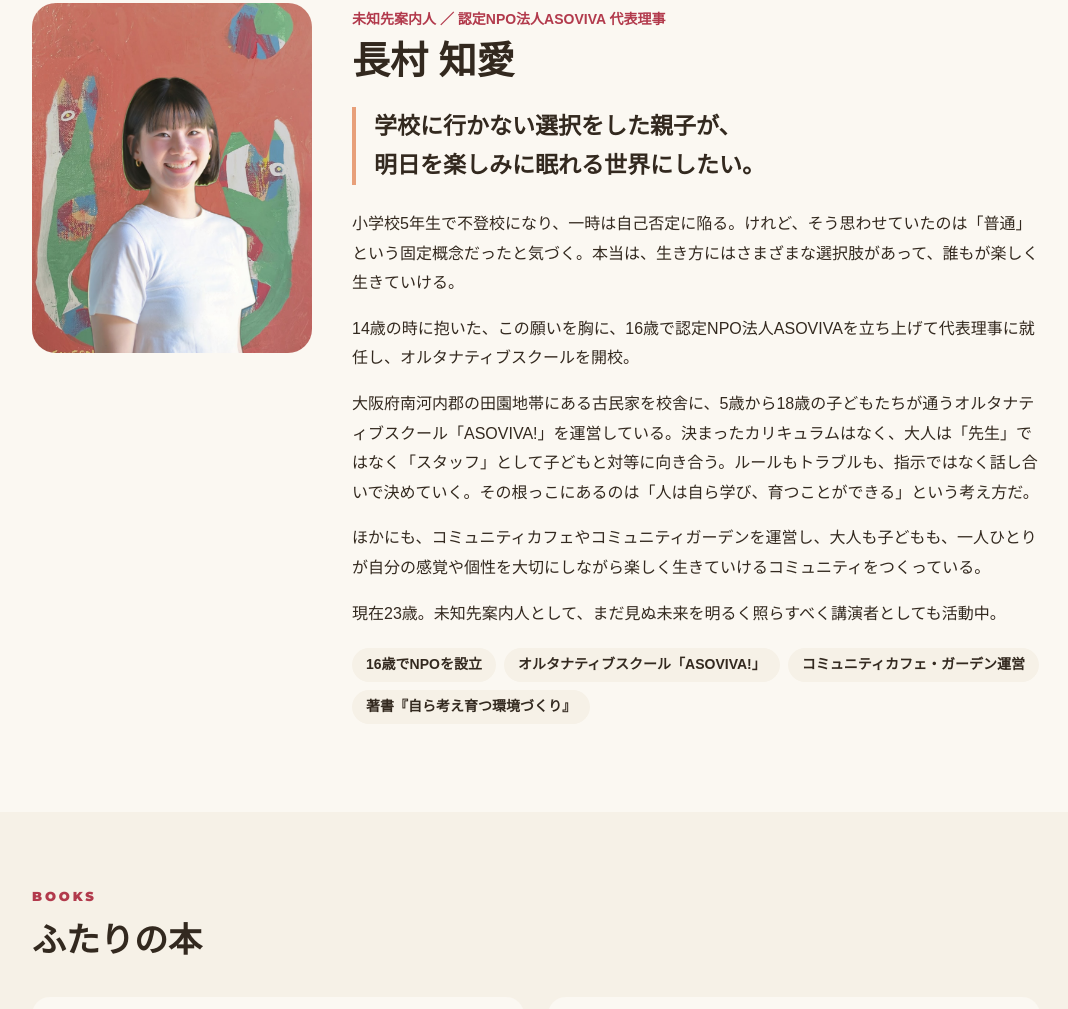
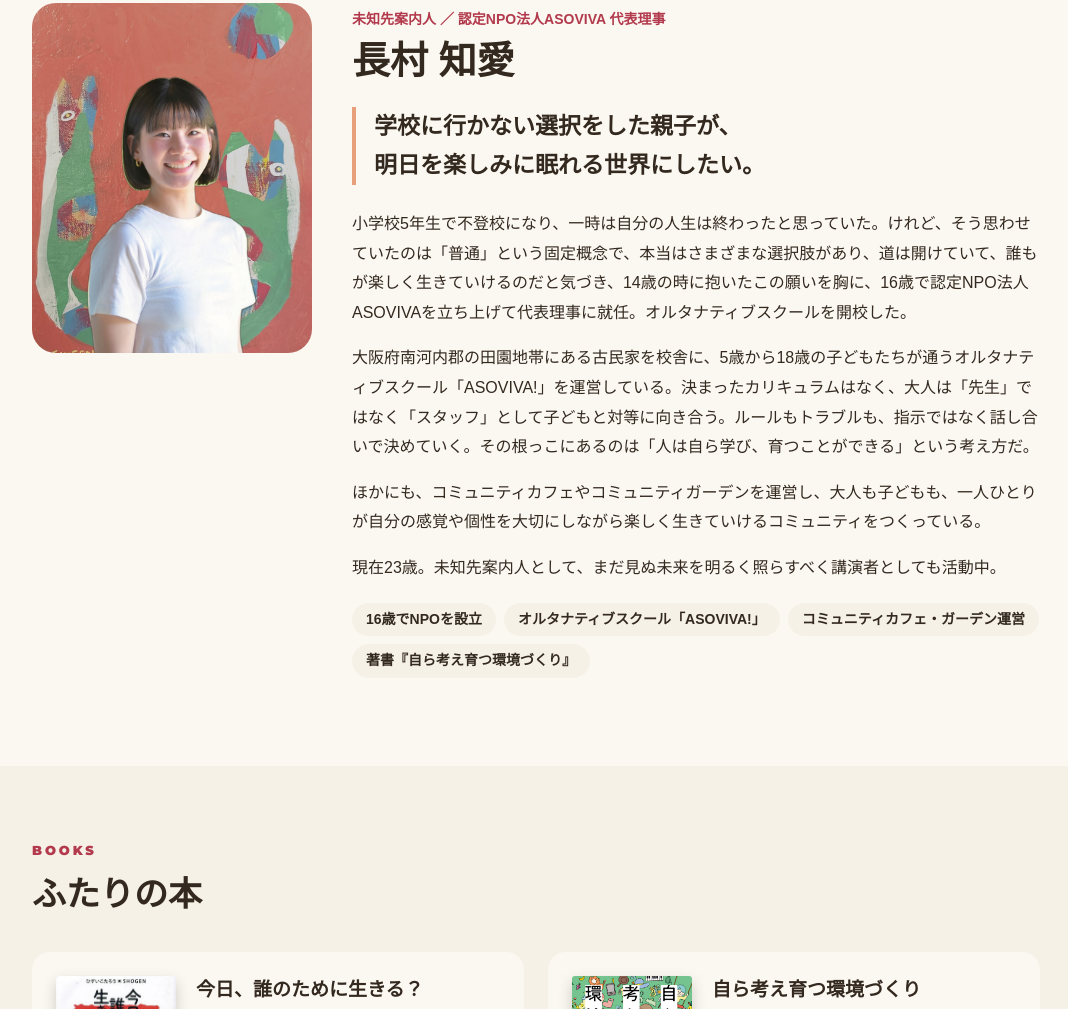
Before and after one commit to asoviva2019/talkshow, a plain HTML site: page index.html in a window 1280 px wide. Shown: the part 2996-4005 px from the top of the page, without its empty margins (104-1172 px from the left). Drawn offline with Linux system fonts and the light colour scheme; a web font is replaced by a local one.

Commit message:
長村知愛さんのプロフィールの流れを調整
Co-Authored-By: Claude Opus 5.5 <noreply@anthropic.com>
Claude-Session: https://claude.ai/code/session_015SxaQTz82nc8ggQB1mBAJN

```diff
--- a/index.html
+++ b/index.html
@@ -285,8 +285,7 @@ footer p + p { margin-top: 4px; opacity: 0.85; }
           <span class="role">未知先案内人 ／ 認定NPO法人ASOVIVA 代表理事</span>
           <div class="name"><h3>長村 知愛</h3></div>
           <p class="pull">学校に行かない選択をした親子が、<br>明日を楽しみに眠れる世界にしたい。</p>
-          <p class="lead">小学校5年生で不登校になり、一時は自己否定に陥る。けれど、そう思わせていたのは「普通」という固定概念だったと気づく。本当は、生き方にはさまざまな選択肢があって、誰もが楽しく生きていける。</p>
-          <p class="lead">14歳の時に抱いた、この願いを胸に、16歳で認定NPO法人ASOVIVAを立ち上げて代表理事に就任し、オルタナティブスクールを開校。</p>
+          <p class="lead">小学校5年生で不登校になり、一時は自分の人生は終わったと思っていた。けれど、そう思わせていたのは「普通」という固定概念で、本当はさまざまな選択肢があり、道は開けていて、誰もが楽しく生きていけるのだと気づき、14歳の時に抱いたこの願いを胸に、16歳で認定NPO法人ASOVIVAを立ち上げて代表理事に就任。オルタナティブスクールを開校した。</p>
           <p class="lead">大阪府南河内郡の田園地帯にある古民家を校舎に、5歳から18歳の子どもたちが通うオルタナティブスクール「ASOVIVA!」を運営している。決まったカリキュラムはなく、大人は「先生」ではなく「スタッフ」として子どもと対等に向き合う。ルールもトラブルも、指示ではなく話し合いで決めていく。その根っこにあるのは「人は自ら学び、育つことができる」という考え方だ。</p>
           <p class="lead">ほかにも、コミュニティカフェやコミュニティガーデンを運営し、大人も子どもも、一人ひとりが自分の感覚や個性を大切にしながら楽しく生きていけるコミュニティをつくっている。</p>
           <p class="lead">現在23歳。未知先案内人として、まだ見ぬ未来を明るく照らすべく講演者としても活動中。</p>
```
